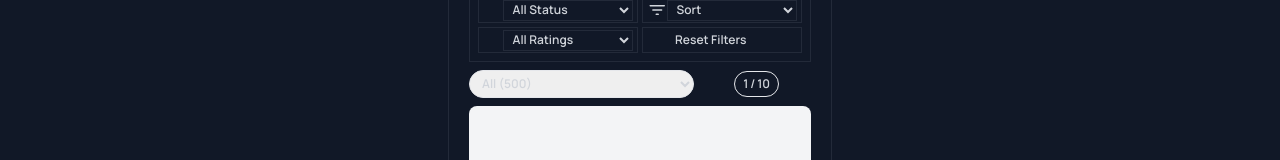
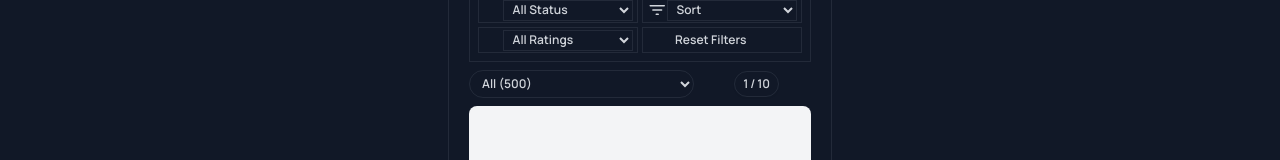
Before and after one commit to johnmichaelechemani/mangaList, a Vue app: page / in a window 1280 px wide. Shown: the part 477-637 px from the top of the page. Built offline with nearby package versions, Linux system fonts and the light colour scheme; no server answers; the database is empty; some icons are missing.

Commit message:
`Refactor pagination component styles and options`

```diff
--- a/src/components/pagination.vue
+++ b/src/components/pagination.vue
@@ -1,13 +1,14 @@
 <template>
   <div class="flex justify-between gap-2 mb-2">
     <select
-      class="text-xs border w-full outline-none rounded-full px-2 font-semibold"
+      class="text-xs border w-full outline-none rounded-full px-2 font-semibold bg-transparent border-gray-500/20"
     >
-      <option value="">All ({{ totalItems }})</option>
-      <option value="reading">10</option>
-      <option value="ongoing">25</option>
-      <option value="dropped">50</option>
+      <option value="" class="bg-gray-800">All ({{ totalItems }})</option>
+      <option value="reading" class="bg-gray-800">10</option>
+      <option value="ongoing" class="bg-gray-800">25</option>
+      <option value="dropped" class="bg-gray-800">50</option>
     </select>
+
     <div class="flex justify-center items-center gap-1">
       <button @click="prev" class="p-1 hover:bg-gray-400/20 rounded-full">
         <Icon
@@ -17,7 +18,7 @@
         />
       </button>
       <div
-        class="px-2 border rounded-full py-1 text-xs flex gap-0.5 shadow-sm font-semibold"
+        class="px-2 border border-gray-500/20 rounded-full py-1 text-xs flex gap-0.5 shadow-sm font-semibold"
       >
         {{ currentPage }}<span class="text-gray-300">/</span>{{ totalPage }}
       </div>
@@ -41,7 +42,7 @@ const totalItems = ref(500);
 
 const page = ref([
   { id: 1, title: "Item 1" },
-  { id: 2, title: "Item 2"},
+  { id: 2, title: "Item 2" },
   { id: 3, title: "Item 3" },
 ]);
 
```
